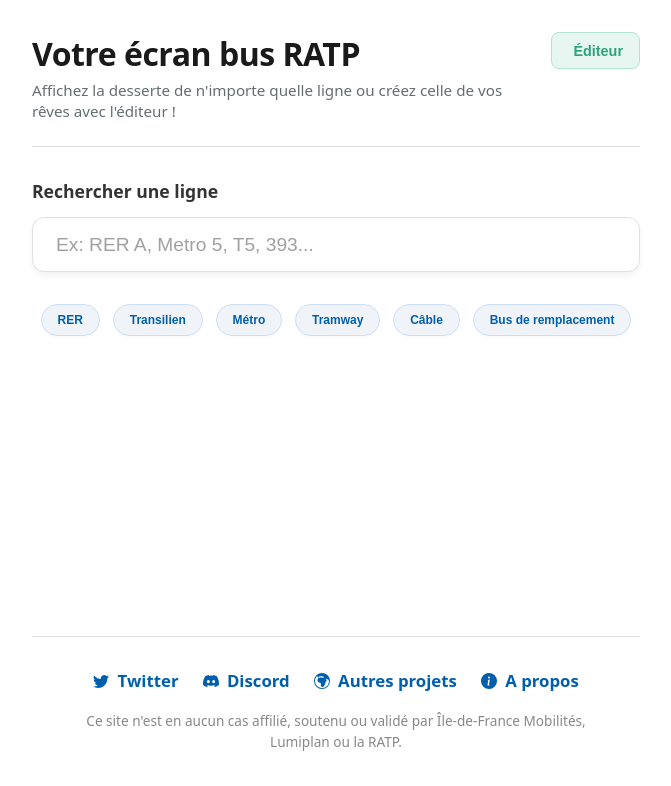
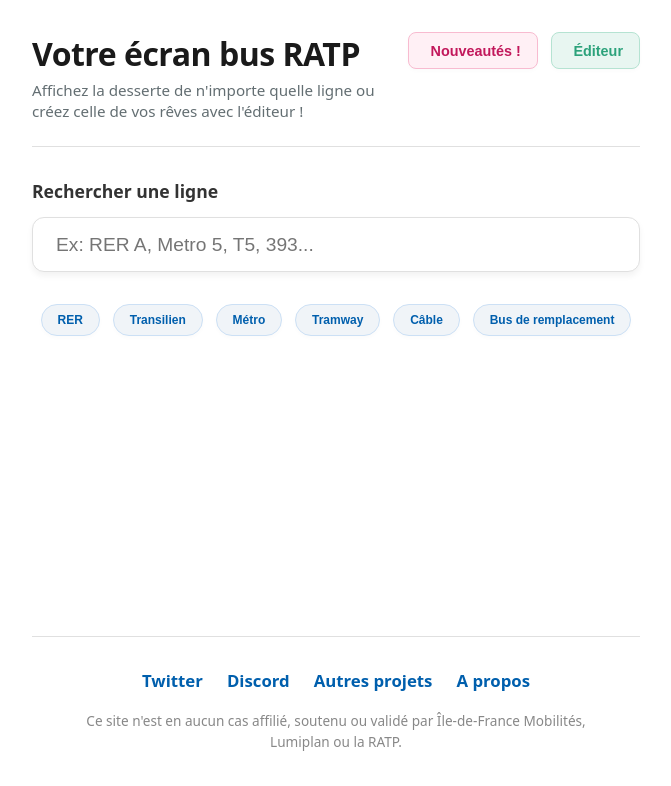
Before and after one commit to Leon-ED/lumiplan-ratp, a Vue app: page / in a window 1280 px wide. Shown: the top 786 px of the page, without its empty margins (304-975 px from the left). Built offline with nearby package versions, Linux system fonts and the light colour scheme.

Commit message:
ajout modale nouveautés

```diff
--- /dev/null
+++ b/src/articles.ts
@@ -0,0 +1,12 @@
+import { Article } from "./types";
+
+export const articles: Article[] = [
+  {
+    title: "Ajout d'annonces conducteur",
+    text: "Désormais grâce à la barre en bas de l'écran sur Mobile ou en utilisant les touches numériques de votre clavier, vous pouvez lancer jusqu'à 10 annonces conducteurs différentes. N'oubliez pas d'activer le son en cliquant sur l'icône du haut-parleur tout à droite de la barre !",
+    images: [
+      "/articles/announcements.png",
+      "/articles/numpad.png",
+    ],
+  },
+];
--- a/src/pages/Home.vue
+++ b/src/pages/Home.vue
@@ -9,6 +9,9 @@
         </p>
       </div>
       <div class="actions-container">
+        <button class="news-btn" @click="isModalOpen = true">
+          <i class="bi bi-bell-fill"></i> Nouveautés !
+        </button>
         <button class="editor-btn" @click="openEditor">
           <i class="bi bi-pencil-fill"></i> Éditeur
         </button>
@@ -113,90 +116,33 @@
 
     <footer class="page-footer">
       <div class="social-links">
-        <a
-          href="https://twitter.com/gwadz_"
-          target="_blank"
-          rel="noopener noreferrer"
-          class="social-link"
-        >
-          <svg
-            xmlns="http://www.w3.org/2000/svg"
-            width="16"
-            height="16"
-            fill="currentColor"
-            class="bi bi-twitter"
-            viewBox="0 0 16 16"
-          >
-            <path
-              d="M5.026 15c6.038 0 9.341-5.003 9.341-9.334q.002-.211-.006-.422A6.7 6.7 0 0 0 16 3.542a6.7 6.7 0 0 1-1.889.518 3.3 3.3 0 0 0 1.447-1.817 6.5 6.5 0 0 1-2.087.793A3.286 3.286 0 0 0 7.875 6.03a9.32 9.32 0 0 1-6.767-3.429 3.29 3.29 0 0 0 1.018 4.382A3.3 3.3 0 0 1 .64 6.575v.045a3.29 3.29 0 0 0 2.632 3.218 3.2 3.2 0 0 1-.865.115 3 3 0 0 1-.614-.057 3.28 3.28 0 0 0 3.067 2.277A6.6 6.6 0 0 1 .78 13.58a6 6 0 0 1-.78-.045A9.34 9.34 0 0 0 5.026 15"
-            />
-          </svg>
-          Twitter
-        </a>
-        <a
-          href="https://discord.gg/tPyPnxVuxQ"
-          target="_blank"
-          rel="noopener noreferrer"
-          class="social-link"
-        >
-          <svg
-            xmlns="http://www.w3.org/2000/svg"
-            width="16"
-            height="16"
-            fill="currentColor"
-            class="bi bi-discord"
-            viewBox="0 0 16 16"
-          >
-            <path
-              d="M13.545 2.907a13.2 13.2 0 0 0-3.257-1.011.05.05 0 0 0-.052.025c-.141.25-.297.577-.406.833a12.2 12.2 0 0 0-3.658 0 8 8 0 0 0-.412-.833.05.05 0 0 0-.052-.025c-1.125.194-2.22.534-3.257 1.011a.04.04 0 0 0-.021.018C.356 6.024-.213 9.047.066 12.032q.003.022.021.037a13.3 13.3 0 0 0 3.995 2.02.05.05 0 0 0 .056-.019q.463-.63.818-1.329a.05.05 0 0 0-.01-.059l-.018-.011a9 9 0 0 1-1.248-.595.05.05 0 0 1-.02-.066l.015-.019q.127-.095.248-.195a.05.05 0 0 1 .051-.007c2.619 1.196 5.454 1.196 8.041 0a.05.05 0 0 1 .053.007q.121.1.248.195a.05.05 0 0 1-.004.085 8 8 0 0 1-1.249.594.05.05 0 0 0-.03.03.05.05 0 0 0 .003.041c.24.465.515.909.817 1.329a.05.05 0 0 0 .056.019 13.2 13.2 0 0 0 4.001-2.02.05.05 0 0 0 .021-.037c.334-3.451-.559-6.449-2.366-9.106a.03.03 0 0 0-.02-.019m-8.198 7.307c-.789 0-1.438-.724-1.438-1.612s.637-1.613 1.438-1.613c.807 0 1.45.73 1.438 1.613 0 .888-.637 1.612-1.438 1.612m5.316 0c-.788 0-1.438-.724-1.438-1.612s.637-1.613 1.438-1.613c.807 0 1.451.73 1.438 1.613 0 .888-.631 1.612-1.438 1.612"
-            /></svg
-          >Discord
-        </a>
-        <a
-          href="https://leon.gp"
-          target="_blank"
-          rel="noopener noreferrer"
-          class="social-link"
-        >
-          <svg
-            xmlns="http://www.w3.org/2000/svg"
-            width="16"
-            height="16"
-            fill="currentColor"
-            class="bi bi-globe-europe-africa"
-            viewBox="0 0 16 16"
-          >
-            <path
-              d="M8 0a8 8 0 1 0 0 16A8 8 0 0 0 8 0M3.668 2.501l-.288.646a.847.847 0 0 0 1.479.815l.245-.368a.81.81 0 0 1 1.034-.275.81.81 0 0 0 .724 0l.261-.13a1 1 0 0 1 .775-.05l.984.34q.118.04.243.054c.784.093.855.377.694.801-.155.41-.616.617-1.035.487l-.01-.003C8.274 4.663 7.748 4.5 6 4.5 4.8 4.5 3.5 5.62 3.5 7c0 1.96.826 2.166 1.696 2.382.46.115.935.233 1.304.618.449.467.393 1.181.339 1.877C6.755 12.96 6.674 14 8.5 14c1.75 0 3-3.5 3-4.5 0-.262.208-.468.444-.7.396-.392.87-.86.556-1.8-.097-.291-.396-.568-.641-.756-.174-.133-.207-.396-.052-.551a.33.33 0 0 1 .42-.042l1.085.724c.11.072.255.058.348-.035.15-.15.415-.083.489.117.16.43.445 1.05.849 1.357L15 8A7 7 0 1 1 3.668 2.501"
-            /></svg
-          >Autres projets
-        </a>
-        <a
-          href="/about"
-          target="_blank"
-          rel="noopener noreferrer"
-          class="social-link"
-        >
-          <svg
-            xmlns="http://www.w3.org/2000/svg"
-            width="16"
-            height="16"
-            fill="currentColor"
-            class="bi bi-info-circle-fill"
-            viewBox="0 0 16 16"
-          >
-            <path
-              d="M8 16A8 8 0 1 0 8 0a8 8 0 0 0 0 16m.93-9.412-1 4.705c-.07.34.029.533.304.533.194 0 .487-.07.686-.246l-.088.416c-.287.346-.92.598-1.465.598-.703 0-1.002-.422-.808-1.319l.738-3.468c.064-.293.006-.399-.287-.47l-.451-.081.082-.381 2.29-.287zM8 5.5a1 1 0 1 1 0-2 1 1 0 0 1 0 2"
-            />
-          </svg>
-          A propos
-        </a>
+        <a href="https://twitter.com/gwadz_" target="_blank" rel="noopener noreferrer" class="social-link">Twitter</a>
+        <a href="https://discord.gg/tPyPnxVuxQ" target="_blank" rel="noopener noreferrer" class="social-link">Discord</a>
+        <a href="https://leon.gp" target="_blank" rel="noopener noreferrer" class="social-link">Autres projets</a>
+        <a href="/about" target="_blank" rel="noopener noreferrer" class="social-link">A propos</a>
       </div>
       <p class="disclaimer">
         Ce site n'est en aucun cas affilié, soutenu ou validé par Île-de-France
         Mobilités, Lumiplan ou la RATP.
       </p>
     </footer>
+    <Teleport to="body">
+      <div class="modal-backdrop" v-if="isModalOpen" @click="isModalOpen = false">
+        <div class="modal-content" @click.stop>
+          <div class="modal-header">
+            <h2>Nouveautés !</h2>
+            <button class="close-btn" @click="isModalOpen = false">&times;</button>
+          </div>
+          <div class="modal-body">
+            <article class="article-item" v-for="(article, index) in articles" :key="index">
+              <h3 class="article-title">{{ article.title }}</h3>
+              <p class="article-text">{{ article.text }}</p>
+              <img v-for="(image, imgIndex) in article.images" :key="imgIndex" :src="image" :alt="article.title" class="article-image" />
+            </article>
+          </div>
+        </div>
+      </div>
+    </Teleport>
   </main>
 </template>
 
@@ -208,6 +154,7 @@
 import QuickMode from "../components/HomePage/QuickMode.vue";
 import LineLogo from "../components/Other/LineLogo.vue";
 import ServiceOverview from "../components/HomePage/ServiceOverview.vue";
+import { articles } from "../articles.ts";
 
 const selectedLine = ref<Line | null>(null);
 const selectedDesserte = ref<Desserte | null>(null);
@@ -215,6 +162,7 @@
 const _search = ref("");
 const lines = ref<Line[]>([]);
 
+const isModalOpen = ref(false);
 type DESSERTE_SEARCH_STATUS =
   | "idle"
   | "loading"
@@ -320,6 +268,7 @@
   { debounce: 300 },
 );
 </script>
+
 <style scoped>
 main {
   display: flex;
@@ -370,6 +319,31 @@
 
 .actions-container {
   flex-shrink: 0;
+  display: flex;
+  gap: 0.8em;
+}
+
+.news-btn {
+  display: inline-flex;
+  align-items: center;
+  gap: 0.4em;
+  background-color: #fff0f5;
+  color: #c2185b;
+  border: 1px solid #f8bbd0;
+  padding: 0.6rem 1rem;
+  border-radius: 8px;
+  font-size: 0.9em;
+  font-weight: 600;
+  cursor: pointer;
+  transition: all 0.2s ease;
+  box-shadow: 0 2px 4px rgba(0, 0, 0, 0.02);
+}
+
+.news-btn:hover {
+  background-color: #c2185b;
+  color: white;
+  box-shadow: 0 4px 8px rgba(194, 24, 91, 0.2);
+  transform: translateY(-2px);
 }
 
 .editor-btn {
@@ -393,6 +367,93 @@
   color: white;
   box-shadow: 0 4px 8px rgba(44, 162, 123, 0.2);
   transform: translateY(-2px);
+}
+
+.modal-backdrop {
+  position: fixed;
+  top: 0;
+  left: 0;
+  width: 100vw;
+  height: 100vh;
+  background-color: rgba(0, 0, 0, 0.5);
+  display: flex;
+  align-items: center;
+  justify-content: center;
+  z-index: 9999;
+  backdrop-filter: blur(3px);
+}
+
+.modal-content {
+  background-color: #ffffff;
+  border-radius: 12px;
+  width: min(90%, 500px);
+  max-height: 80vh;
+  display: flex;
+  flex-direction: column;
+  box-shadow: 0 10px 25px rgba(0, 0, 0, 0.2);
+  overflow: hidden;
+}
+
+.modal-header {
+  display: flex;
+  justify-content: space-between;
+  align-items: center;
+  padding: 1.5em;
+  border-bottom: 1px solid #e0e0e0;
+}
+
+.modal-header h2 {
+  margin: 0;
+  font-size: 1.5em;
+  color: #1a1a1a;
+}
+
+.close-btn {
+  background: none;
+  border: none;
+  font-size: 2em;
+  line-height: 1;
+  color: #888;
+  cursor: pointer;
+  transition: color 0.2s;
+}
+
+.close-btn:hover {
+  color: #333;
+}
+
+.modal-body {
+  padding: 1.5em;
+  overflow-y: auto;
+  display: flex;
+  flex-direction: column;
+  gap: 2em;
+}
+
+.article-item {
+  display: flex;
+  flex-direction: column;
+  gap: 0.8em;
+}
+
+.article-title {
+  margin: 0;
+  font-size: 1.3em;
+  color: #005fad;
+}
+
+.article-text {
+  margin: 0;
+  color: #4a4a4a;
+  line-height: 1.5;
+}
+
+.article-image {
+  width: 100%;
+  border-radius: 8px;
+  object-fit: cover;
+  max-height: 200px;
+  box-shadow: 0 2px 8px rgba(0,0,0,0.1);
 }
 
 section {
@@ -426,10 +487,6 @@
   box-shadow: 0 4px 12px rgba(0, 95, 173, 0.15);
 }
 
-.search-input::placeholder {
-  color: #a0a0a0;
-}
-
 .modes {
   display: flex;
   gap: 0.8em;
@@ -448,9 +505,7 @@
 }
 
 .line {
-  transition:
-    transform 0.2s ease,
-    opacity 0.3s ease;
+  transition: transform 0.2s ease, opacity 0.3s ease;
   cursor: pointer;
 }
 
@@ -523,18 +578,12 @@
   text-decoration: none;
   font-weight: 600;
   font-size: 1.05em;
-  transition:
-    opacity 0.2s ease,
-    transform 0.2s ease;
+  transition: opacity 0.2s ease, transform 0.2s ease;
 }
 
 .social-link:hover {
   opacity: 0.7;
   transform: translateY(-2px);
-}
-
-.social-link .bi {
-  font-size: 1.2em;
 }
 
 .disclaimer {
@@ -583,6 +632,46 @@
     color: #111827;
   }
 
+  .news-btn {
+    background-color: #4a001a;
+    color: #f48fb1;
+    border-color: #880e4f;
+  }
+
+  .news-btn:hover {
+    background-color: #f48fb1;
+    color: #121212;
+  }
+
+  .modal-content {
+    background-color: #1e1e1e;
+    box-shadow: 0 10px 25px rgba(0, 0, 0, 0.5);
+  }
+
+  .modal-header {
+    border-bottom: 1px solid #333;
+  }
+
+  .modal-header h2 {
+    color: #ffffff;
+  }
+
+  .close-btn {
+    color: #a0a0a0;
+  }
+
+  .close-btn:hover {
+    color: #ffffff;
+  }
+
+  .article-title {
+    color: #60a5fa;
+  }
+
+  .article-text {
+    color: #d1d5db;
+  }
+
   .section-title {
     color: #e0e0e0;
   }
```
Also changed, not shown: src/types.ts (+6 -1 lines), public/articles/announcements.png (added), public/articles/numpad.png (added).
